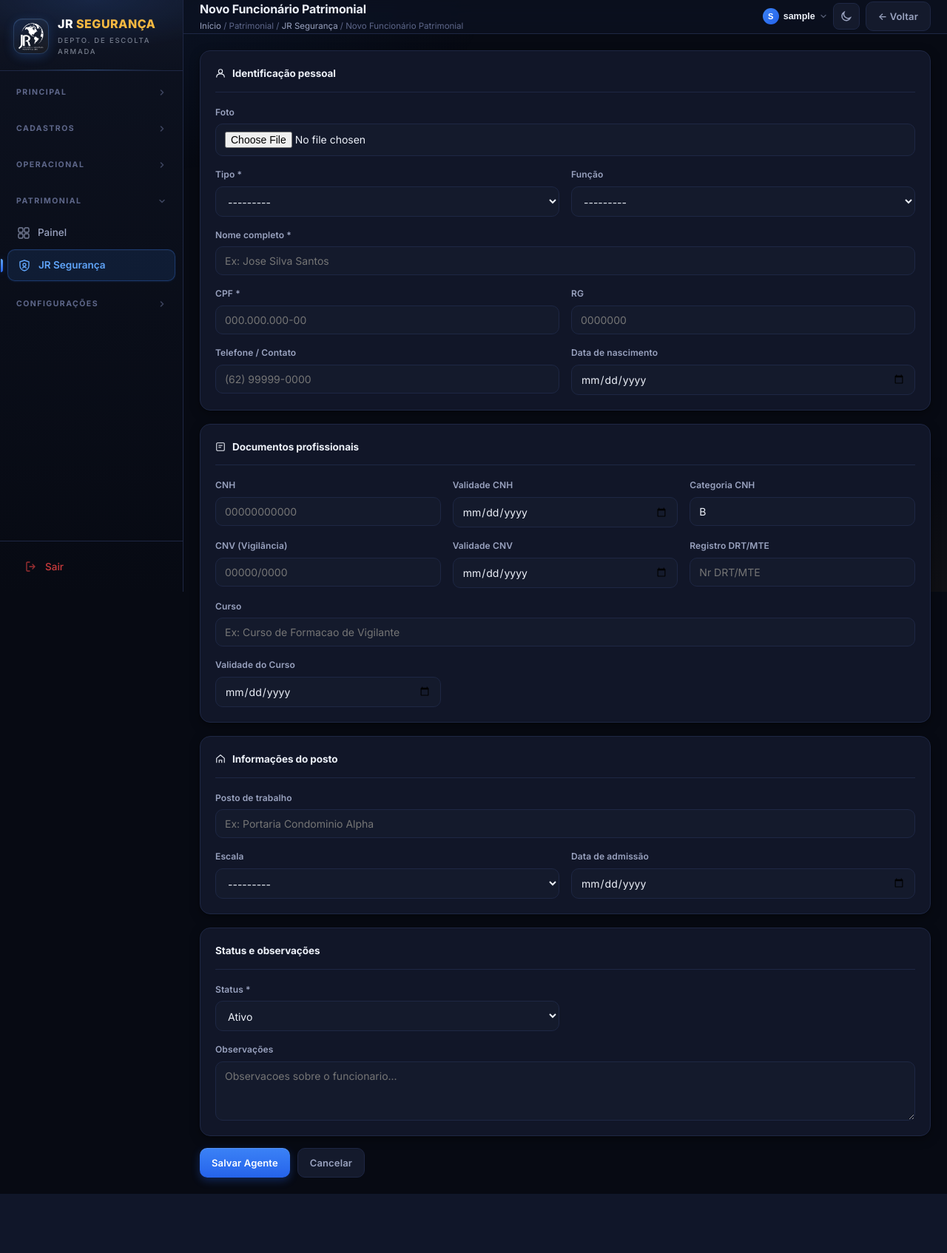
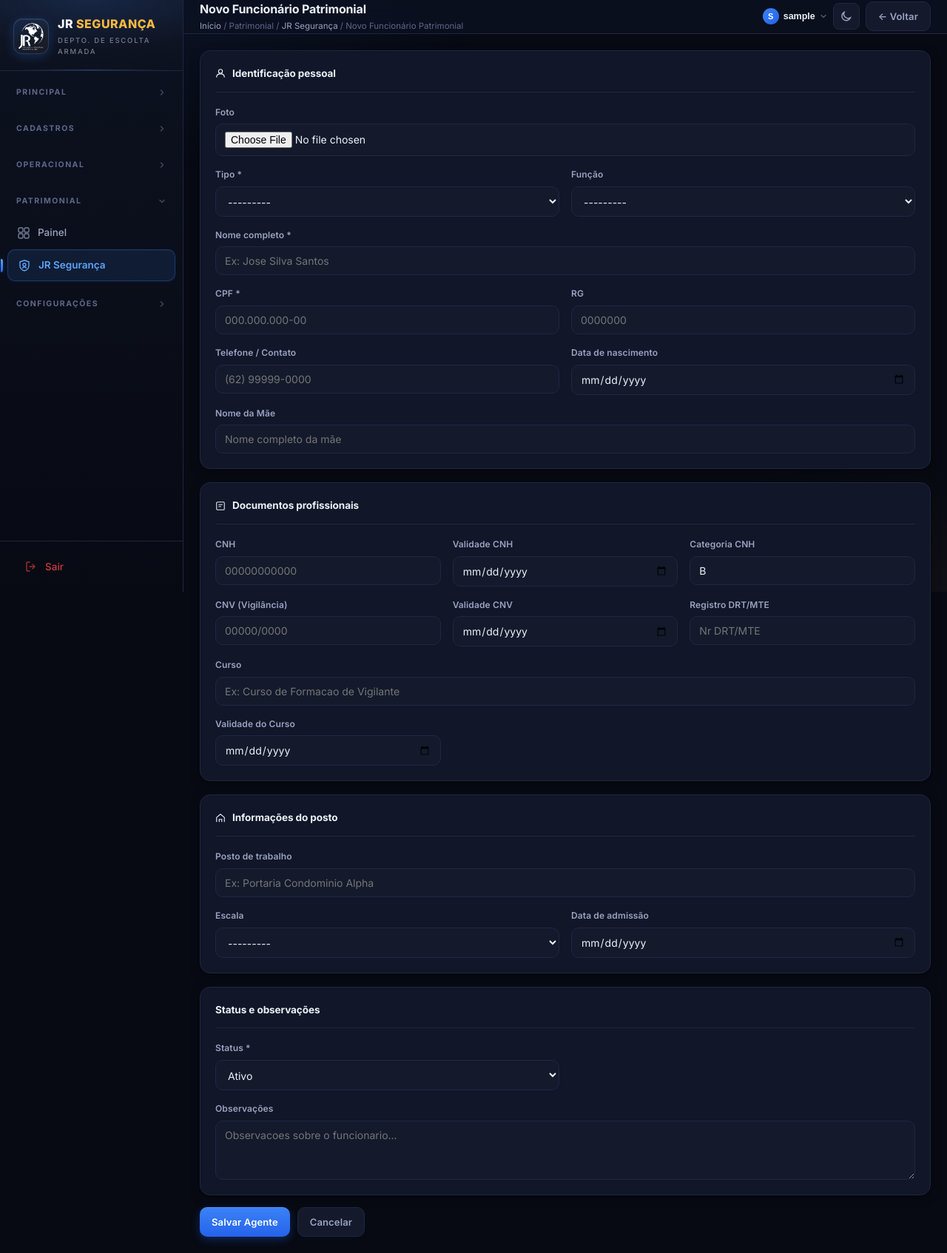
Before and after one commit to gr-blip/escolta-system, a Django app: page /patrimonial/jr-seguranca/novo/ in a window 1280 px wide. Shown: the whole page at 74% size. Before the commit the page ends 1614 px from the top, so only its background shows below. Run offline with Django 3.2, Linux system fonts and the light colour scheme; the visitor is signed in with stand-in values (Sample User, id 1); parts of the project's set-up code (start-up, migrations or seed data) failed here and were passed over.

Commit message:
feat: campo Nome da Mãe no cadastro de agentes patrimoniais
Campo nome_mae (CharField, opcional) adicionado ao model FuncionarioPatrimonial,
ao form, ao template de formulário e ao template de detalhe. Migration 0043 inclusa.

Co-Authored-By: OpenClaude (mimo-v2.5-pro) <openclaude@gitlawb.com>

```diff
--- a/cadastros/forms.py
+++ b/cadastros/forms.py
@@ -113,6 +113,7 @@ class FuncionarioPatrimonialForm(forms.ModelForm):
             'cpf':             forms.TextInput(attrs={'placeholder': '000.000.000-00'}),
             'rg':              forms.TextInput(attrs={'placeholder': '0000000'}),
             'telefone':        forms.TextInput(attrs={'placeholder': '(62) 99999-0000'}),
+            'nome_mae':        forms.TextInput(attrs={'placeholder': 'Nome completo da mãe'}),
             'data_nascimento': forms.DateInput(attrs={'type': 'date'}, format='%Y-%m-%d'),
             'cnh':             forms.TextInput(attrs={'placeholder': '00000000000'}),
             'cnh_validade':    forms.DateInput(attrs={'type': 'date'}, format='%Y-%m-%d'),
--- a/cadastros/models.py
+++ b/cadastros/models.py
@@ -971,6 +971,7 @@ class FuncionarioPatrimonial(models.Model):
     rg = models.CharField(max_length=20, blank=True, verbose_name='RG')
     telefone = models.CharField(max_length=20, blank=True, verbose_name='Telefone / Contato')
     data_nascimento = models.DateField(blank=True, null=True, verbose_name='Data de nascimento')
+    nome_mae = models.CharField(max_length=200, blank=True, verbose_name='Nome da Mãe')
 
     # Documentos profissionais (espelho do Agente)
     cnh = models.CharField(max_length=20, blank=True, verbose_name='CNH')
--- a/cadastros/templates/cadastros/funcionario_patrimonial_detail.html
+++ b/cadastros/templates/cadastros/funcionario_patrimonial_detail.html
@@ -28,6 +28,7 @@
         <div><div style="color:var(--text3);font-size:11px;text-transform:uppercase">RG</div><div style="color:var(--text)">{{ obj.rg|default:"—" }}</div></div>
         <div><div style="color:var(--text3);font-size:11px;text-transform:uppercase">Telefone</div><div style="color:var(--text)">{{ obj.telefone|default:"—" }}</div></div>
         <div><div style="color:var(--text3);font-size:11px;text-transform:uppercase">Data nasc.</div><div style="color:var(--text)">{{ obj.data_nascimento|date:"d/m/Y"|default:"—" }}</div></div>
+        <div style="grid-column:span 2"><div style="color:var(--text3);font-size:11px;text-transform:uppercase">Nome da Mãe</div><div style="color:var(--text)">{{ obj.nome_mae|default:"—" }}</div></div>
         <div><div style="color:var(--text3);font-size:11px;text-transform:uppercase">Status</div><div>
           {% if obj.status == 'ativo' %}<span class="badge badge-green">Ativo</span>
           {% elif obj.status == 'afastado' %}<span class="badge badge-amber">Afastado</span>
--- a/cadastros/templates/cadastros/funcionario_patrimonial_form.html
+++ b/cadastros/templates/cadastros/funcionario_patrimonial_form.html
@@ -22,6 +22,7 @@
       <div class="field"><label>RG</label>{{ form.rg }}</div>
       <div class="field"><label>Telefone / Contato</label>{{ form.telefone }}</div>
       <div class="field"><label>Data de nascimento</label>{{ form.data_nascimento }}</div>
+      <div class="field field-full"><label>Nome da Mãe</label>{{ form.nome_mae }}</div>
     </div>
   </div>
 
```
Also changed, not shown: cadastros/migrations/0043_funcionariopatrimonial_nome_mae.py (added).
